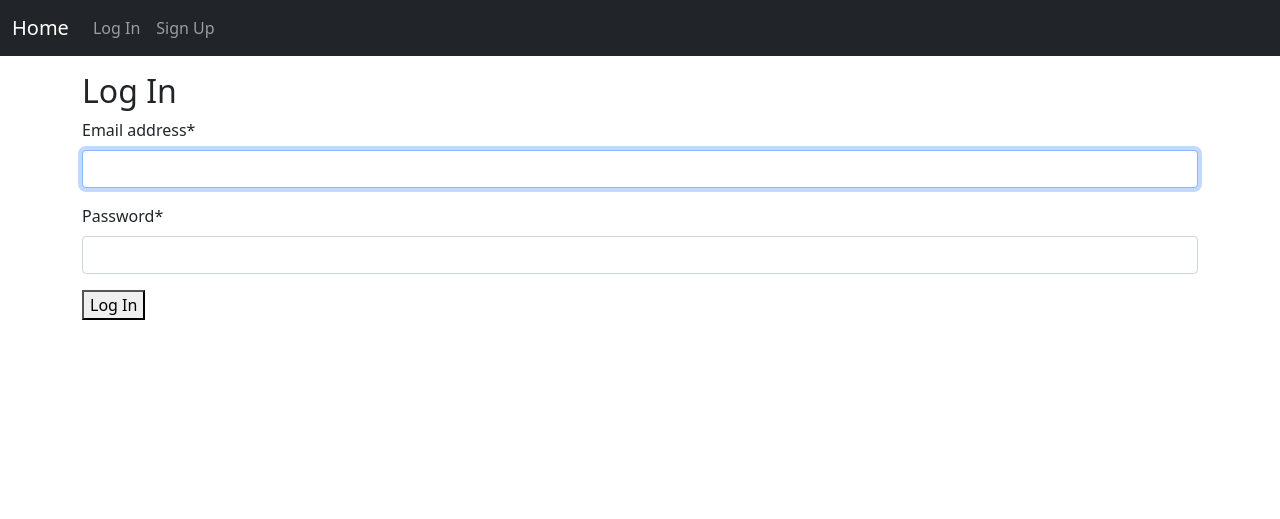
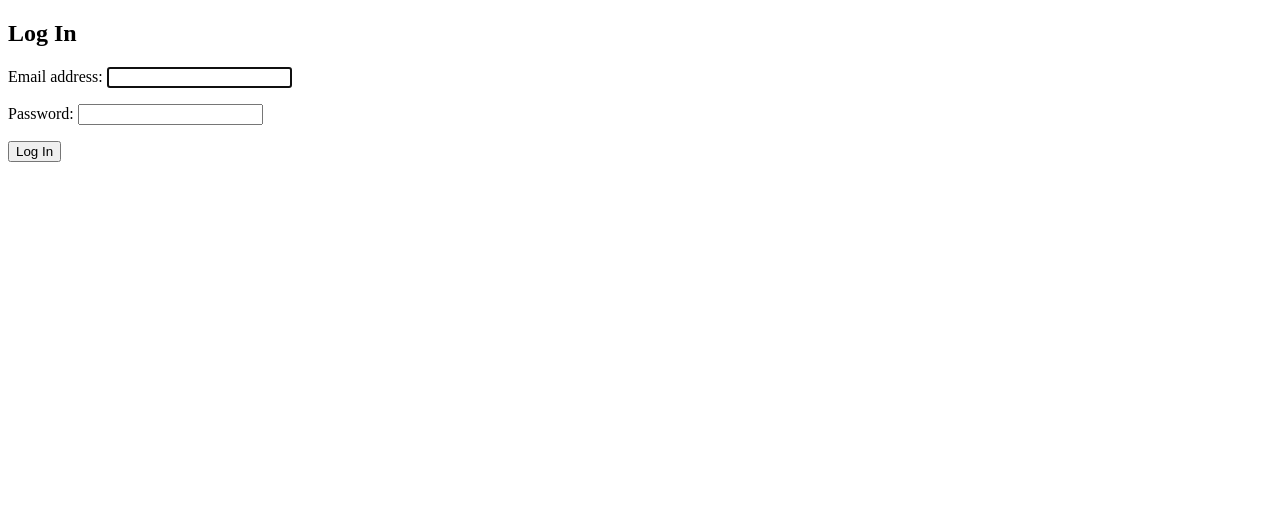
Before and after one commit to Gocrazy/Django_homework, a Django app: page /users/login/ in a window 1280 px wide. Shown: the top 519 px of the page. After the commit the page ends 162 px from the top, so only its background shows below. Run offline with Django 4.2, Linux system fonts and the light colour scheme; parts of the project's set-up code (start-up, migrations or seed data) failed here and were passed over; some libraries are stand-ins or nearby versions.

Commit message:
Revert "Add UI for frontend."

```diff
--- a/django_project/requirements.txt
+++ b/django_project/requirements.txt
@@ -1,7 +1,5 @@
 asgiref==3.7.2
 Django==4.2.7
-django-crispy-forms==2.1
-crispy-bootstrap5==2023.10
 sqlparse==0.4.4
 typing_extensions==4.8.0
 psycopg2-binary==2.9.3
--- a/django_project/static/css/base.css
+++ /dev/null
@@ -1,13 +0,0 @@
-body {
-    min-height: 75rem;
-    padding-top: 4.5rem;
-  }
-
-  h1 {
-      color: red;
-    }
-
-  img.bookcover {
-    height: 300px;
-    width: auto;
-  }
--- a/django_project/templates/_base.html
+++ b/django_project/templates/_base.html
@@ -1,46 +1,11 @@
-{% load static %}
 <!DOCTYPE html>
-<html>
+<html lang="en">
 <head>
-  <meta charset="utf-8">
-  <title>{% block title %}{% endblock title %}</title>
-  <!-- Bootstrap CSS -->
-  <link href="https://cdn.jsdelivr.net/npm/bootstrap@5.1.3/dist/css/bootstrap.min.css" rel="stylesheet" integrity="sha384-1BmE4kWBq78iYhFldvKuhfTAU6auU8tT94WrHftjDbrCEXSU1oBoqyl2QvZ6jIW3" crossorigin="anonymous">
-  <!-- CSS -->
-  <link rel="stylesheet" href="{% static 'css/base.css' %}">
+  <meta charset="UTF-8">
+  <title></title>
 </head>
 <body>
-  <nav class="navbar navbar-expand-md navbar-dark fixed-top bg-dark">
-    <div class="container-fluid">
-      <a class="navbar-brand" href="{% url 'home' %}">Home</a>
-      <button class="navbar-toggler" type="button" data-bs-toggle="collapse" data-bs-target="#navbarCollapse" aria-controls="navbarCollapse" aria-expanded="false" aria-label="Toggle navigation">
-        <span class="navbar-toggler-icon"></span>
-      </button>
-      <div class="collapse navbar-collapse" id="navbarCollapse">
-        <ul class="navbar-nav me-auto mb-2 mb-md-0">
-
-          {% if user.is_authenticated %}
-          <li class="nav-item">
-            <a class="nav-link" href="{% url 'logout' %}">Log Out</a>
-          </li>
-          {% else %}
-          <li class="nav-item">
-            <a class="nav-link" href="{% url 'login' %}">Log In</a>
-          </li>
-          <li class="nav-item">
-            <a class="nav-link" href="{% url 'signup' %}">Sign Up</a>
-          </li>
-          {% endif %}
-        </ul>
-      </div>
-    </div>
-  </nav>
-  <div class="container">
-    {% block content %}
-    {% endblock content %}
-  </div>
-  <script src="https://cdn.jsdelivr.net/npm/bootstrap@5.1.3/dist/js/bootstrap.bundle.min.js" integrity="sha384-ka7Sk0Gln4gmtz2MlQnikT1wXgYsOg+OMhuP+IlRH9sENBO0LRn5q+8nbTov4+1p" crossorigin="anonymous"></script>
-  <!-- JavaScript -->
-  <script src="{% static 'js/base.js' %}"></script>
+  {% block content %}
+  {% endblock %}
 </body>
 </html>
--- a/django_project/templates/home.html
+++ b/django_project/templates/home.html
@@ -1,5 +1,5 @@
 {% extends '_base.html' %}
-{% load static %}
+
 {% block title %}Home{% endblock %}
 
 {% block content %}
@@ -11,4 +11,4 @@
   <a href="{% url 'login' %}">Log In</a> |
   <a href="{% url 'signup' %}">Sign Up</a>
 {% endif %}
-{% endblock content%}
+{% endblock %}
--- a/django_project/templates/registration/login.html
+++ b/django_project/templates/registration/login.html
@@ -1,13 +1,12 @@
 {% extends '_base.html' %}
-{% load static %}
-{% load crispy_forms_tags %}
+
 {% block title %}Log In{% endblock %}
 
 {% block content %}
 <h2>Log In</h2>
 <form method="post">
   {% csrf_token %}
-  {{ form|crispy }}
+  {{ form.as_p }}
   <button type="submit">Log In</button>
 </form>
-{% endblock content %}
+{% endblock %}
--- a/django_project/templates/signup.html
+++ b/django_project/templates/signup.html
@@ -1,5 +1,4 @@
 {% extends '_base.html' %}
-{% load crispy_forms_tags %}
 
 {% block title %}Sign Up{% endblock %}
 
@@ -7,7 +6,7 @@
 <h2>Sign Up</h2>
 <form method="post">
   {% csrf_token %}
-  {{ form|crispy }}
+  {{ form.as_p }}
   <button type="submit">Sign Up</button>
 </form>
 {% endblock %}
--- a/docker-compose.yaml
+++ b/docker-compose.yaml
@@ -7,9 +7,9 @@ services:
     environment:
       - PORT=8000
       - "DJANGO_DEBUG=True"
-      - "EMAIL_HOST=smtp.gmail.com"
-      - "EMAIL_HOST_USER=crazylorenzo@gmail.com"
-      - "EMAIL_HOST_PASSWORD=puhr toww vkuk wgly"
+      - "EMAIL_HOST="
+      - "EMAIL_HOST_USER="
+      - "EMAIL_HOST_PASSWORD="
     depends_on:
       - db
   db:
```
Also changed, not shown: django_project/django_project/settings.py (+1 -8 lines).
